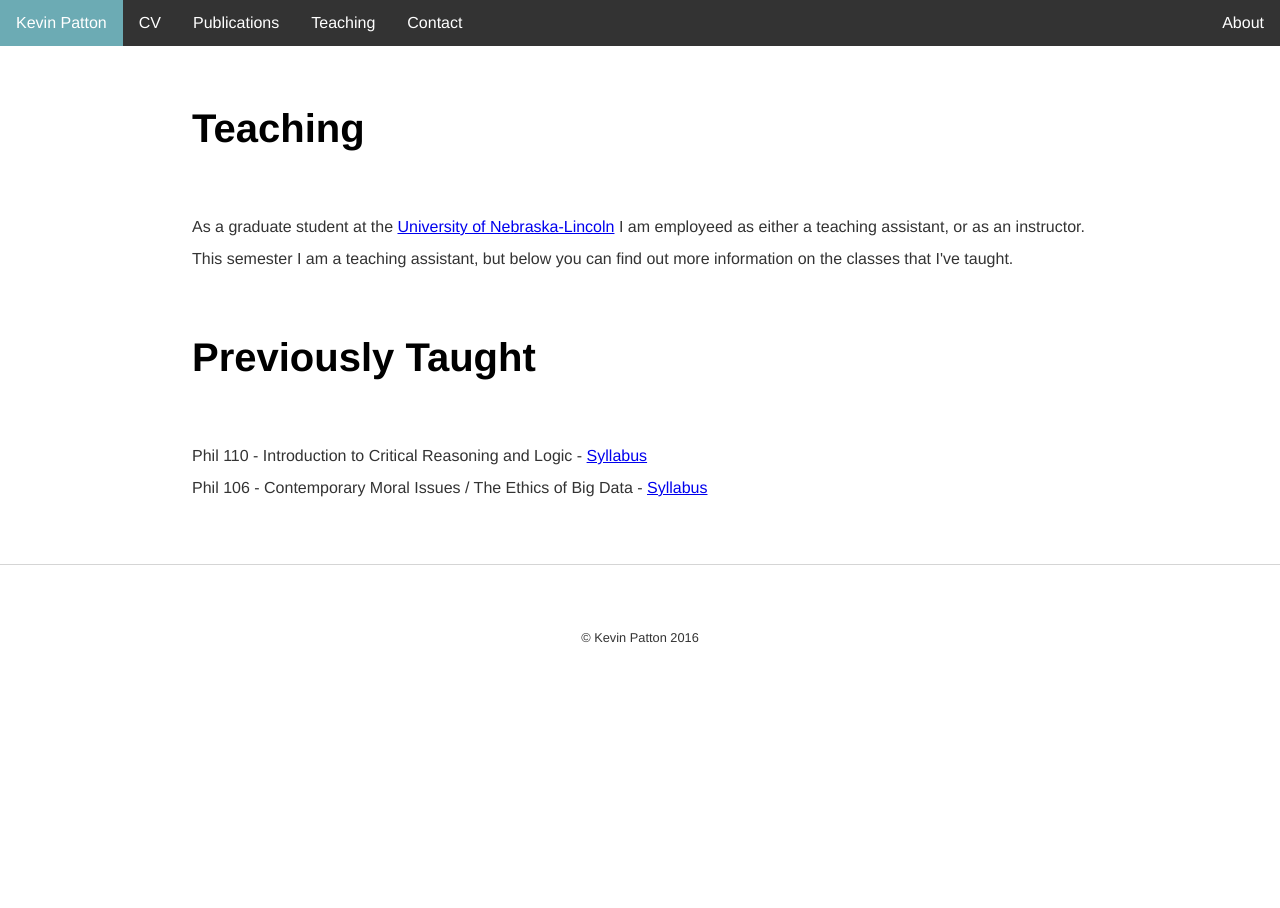
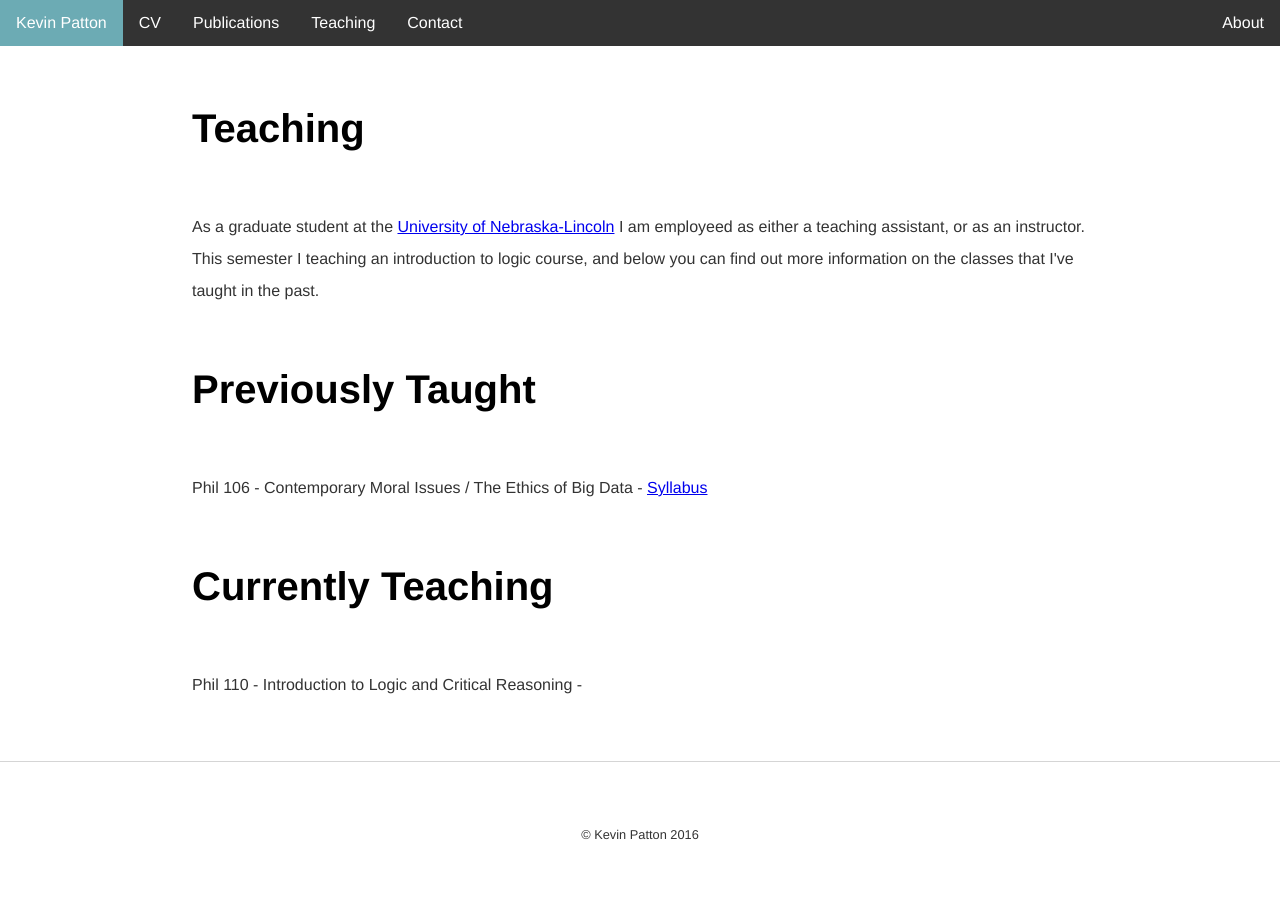
Before and after one commit to kevinjpatton/kevinjpatton.github.io, a Jekyll site: the page built from teaching/index.html, in a window 1280 px wide. Built offline with Jekyll 4.4.1, drawn with Linux system fonts in a browser that asks for light colours; Markdown is read by kramdown in place of the engine named in the settings.

Commit message:
Update index.html

```diff
--- a/teaching/index.html
+++ b/teaching/index.html
@@ -3,6 +3,9 @@ layout: default
 title: Teaching - Kevin Patton
 ---
 <h1>Teaching</h1>
-<p>As a graduate student at the <a href="http://www.unl.edu/philosophy/graduate-students#patton" target="_blank">University of Nebraska-Lincoln</a> I am employeed as either a teaching assistant, or as an instructor.  This semester I am a teaching assistant, but below you can find out more information on the classes that I've taught.</p>
+<p>As a graduate student at the <a href="http://www.unl.edu/philosophy/graduate-students#patton" target="_blank">University of Nebraska-Lincoln</a> I am employeed as either a teaching assistant, or as an instructor.  This semester I teaching an introduction to logic course, and below you can find out more information on the classes that I've taught in the past.</p>
 <h1>Previously Taught</h1>
-<p>Phil 110 - Introduction to Critical Reasoning and Logic - <a href="https://www.academia.edu/s/e4eb15840c?source=link" target="_blank">Syllabus</a><br>Phil 106 - Contemporary Moral Issues / The Ethics of Big Data - <a href="https://www.academia.edu/13590446/The_Ethics_of_Big_Data" target="_blank">Syllabus</a></p>
+<p>Phil 106 - Contemporary Moral Issues / The Ethics of Big Data - <a href="https://www.academia.edu/13590446/The_Ethics_of_Big_Data" target="_blank">Syllabus</a></p>
+
+<h1>Currently Teaching</h1>
+<p>Phil 110 - Introduction to Logic and Critical Reasoning - </p>
```
